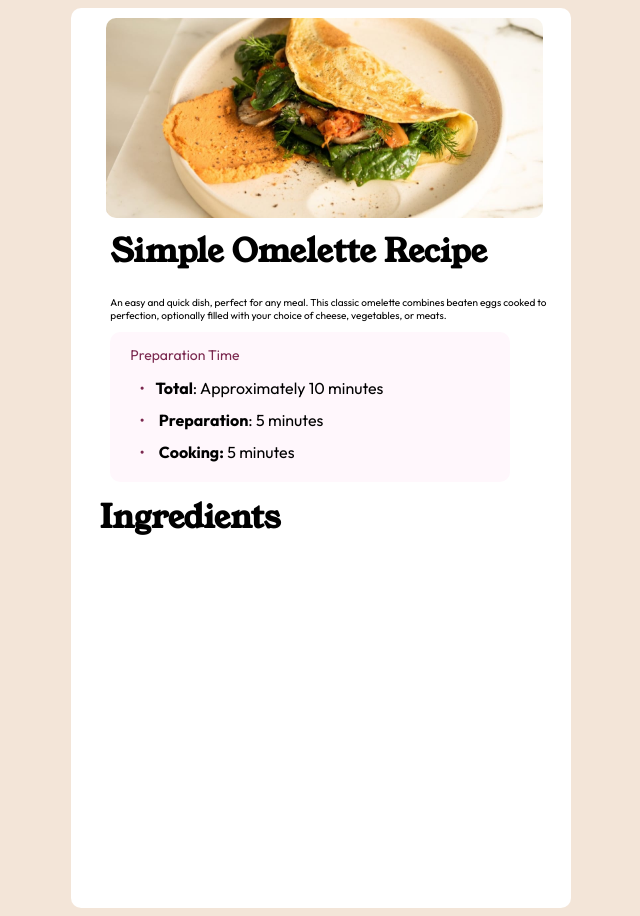
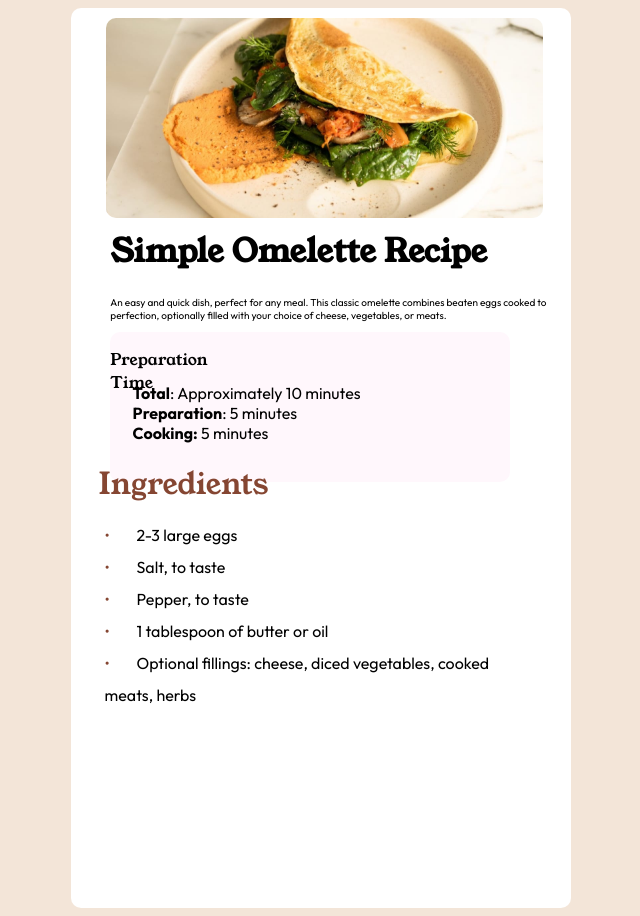
Before and after one commit to Alessandro26E/HTML-e-CSS, a plain HTML site: page Challenges/Challenge 1/site.html in a window 1280 px wide. Shown: the whole page, without its empty margins (319-959 px from the left). Drawn offline with Linux system fonts and the light colour scheme.

Commit message:
atualizando

```diff
--- a/Challenges/Challenge 1/site.html
+++ b/Challenges/Challenge 1/site.html
@@ -19,7 +19,12 @@
             </p>
 
             <div class="PreparationTime">
-                 <p id="PreparationTimeText">Preparation Time</p>
+
+                <div class="PreparationTimeText">
+                    <p>Preparation Time</p>
+
+                </div>
+
 
                  <div class="Lista">
                     <ul>
@@ -28,12 +33,21 @@
                         <li> <span style="font-weight: bold;">Cooking:</span> 5 minutes</li>
                      </ul>
 
-                     <h1>Ingredients</h1>
+                     <h1 id="IngredientsText">Ingredients</h1>
+
+                     <div class="ListaIngredients">
+                        <ul>
+                            <li>2-3 large eggs</li>
+                            <li>Salt, to taste</li>
+                            <li>Pepper, to taste</li>
+                            <li>1 tablespoon of butter or oil</li>
+                            <li>Optional fillings: cheese, diced vegetables, cooked meats, herbs</li>
+                        </ul>
+                     </div>
                  </div>
 
+            </div>
 
-
-            </div>
         </div>
 
     </div>
--- a/Challenges/Challenge 1/style.css
+++ b/Challenges/Challenge 1/style.css
@@ -33,15 +33,14 @@ body {
     height: 150px;
     background-color: #FFF7FC;
     border-radius: 10px;
+    list-style: none;
 }
 
-#PreparationTimeText {
+.PreparattionTime > .PreparationTimeText {
     font-family: Outfit;
     color: hsl(332, 51%, 32%);
-    font-size: 14px;
-    margin-left: 20px;
+    font-weight: 600;
 }
-
 
 #SegText {
     font-family: Outfit;
@@ -56,23 +55,48 @@ body {
     margin-left: 35px;
 }
 
+#IngredientsText {
+    color: hsl(14, 45%, 36%);
+    margin-left: 6px;
+    font-size: 30px;
+    font-weight: 300;
+}
+
 
 .PreparationTime ul li{
     font-family: Outfit;
     list-style-type: none;
-    padding-left: 0px;
-
 }
 
 .PreparationTime .Lista {
-    margin-top: 30px;
+    margin-top: 35px;
     margin-left: -140px;
 }
 
-.PreparationTime .Lista  ul li::before{
+.PreparattionTime .Lista  ul li {
+    margin-left: -28px;
+    list-style: none;
+    font-family: Outfit;
+}
+
+.PreparattionTime .Lista  ul li::before{
     content: "\2022";
     display: inline-block;
-    width: 1em;
+    width: 2em;
     height: 2em;
-    color: hsl(332, 51%, 32%);
+    color: hsl(14, 45%, 36%);;
 }
+
+.Lista .ListaIngredients  ul li {
+    margin-left: -28px;
+    list-style: none;
+    font-family: Outfit;
+}
+
+.Lista .ListaIngredients  ul li::before{
+    content: "\2022";
+    display: inline-block;
+    width: 2em;
+    height: 2em;
+    color: hsl(14, 45%, 36%);;
+}
```
Also changed, not shown: Challenges/Challenge 1/index.html (+5 -5 lines).
